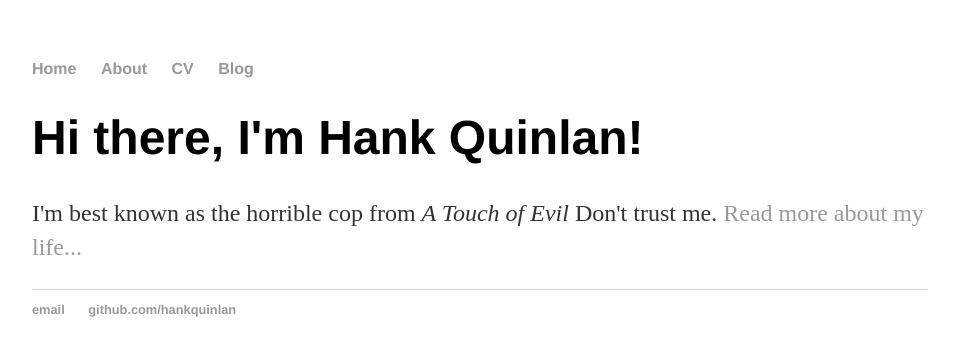
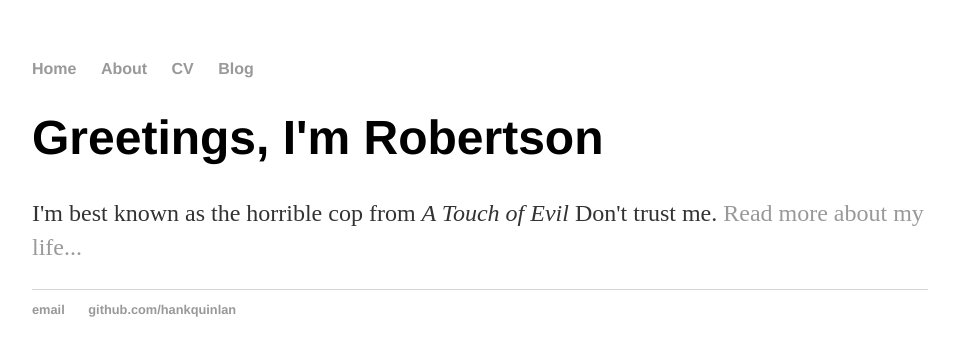
Before and after one commit to robertsonmcclure/robertsonmcclure.github.io, a Jekyll site: the page built from index.html, in a window 1280 px wide. Shown: the top 356 px of the page, without its empty margins (160-1115 px from the left). Built offline with Jekyll 4.4.1, drawn with Linux system fonts in a browser that asks for light colours.

Commit message:
commited using script

```diff
--- a/index.html
+++ b/index.html
@@ -3,6 +3,6 @@ layout: default
 title: Robertson Lovell McClure
 ---
 <div class="blurb">
-	<h1>Hi there, I'm Hank Quinlan!</h1>
+	<h1>Greetings, I'm Robertson</h1>
 	<p>I'm best known as the horrible cop from <em>A Touch of Evil</em> Don't trust me. <a href="/about">Read more about my life...</a></p>
 </div><!-- /.blurb -->
```
